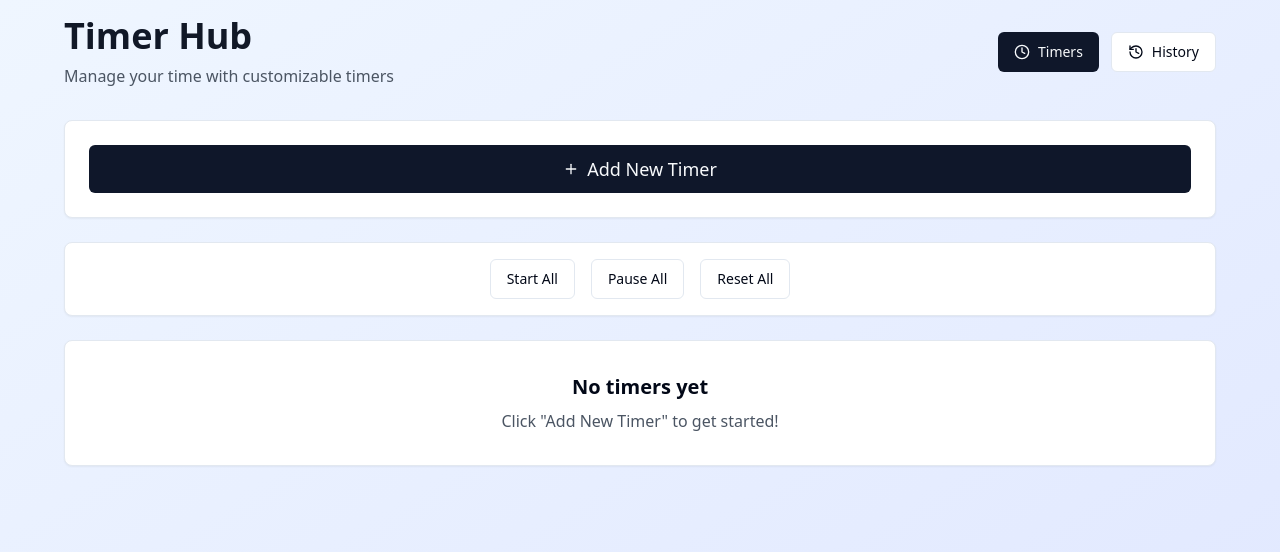
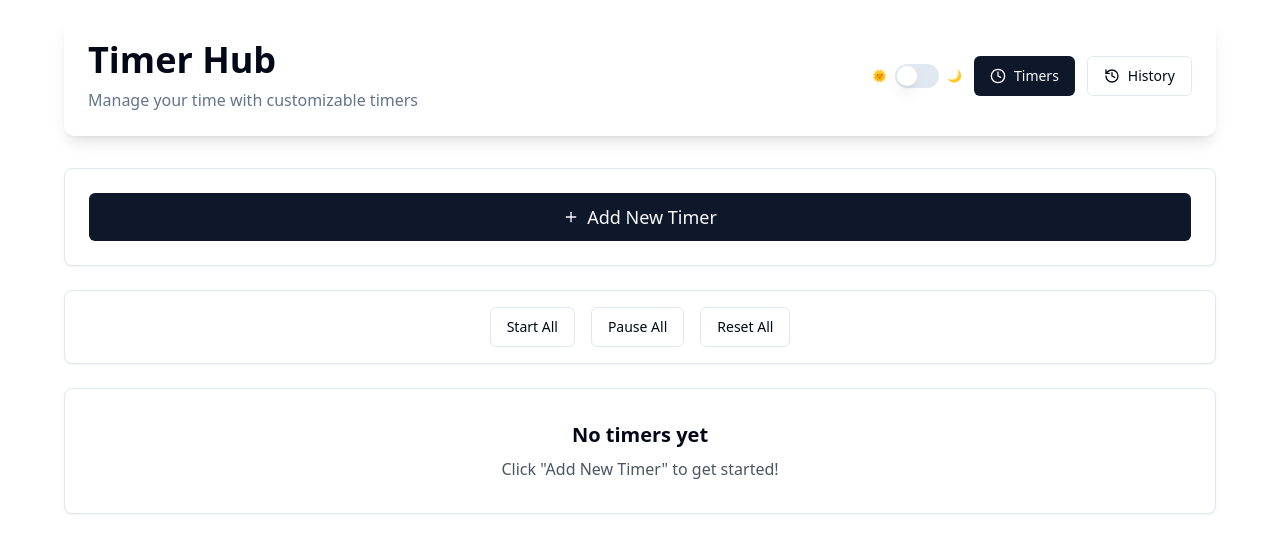
Before and after one commit to Ishugoel21/time-keeper, a React (Vite) app: page / in a window 1280 px wide. Shown: the top 552 px of the page. Built offline with nearby package versions, Linux system fonts and the light colour scheme.

Commit message:
Dark-mode added

```diff
--- a/src/components/CompletionModal.tsx
+++ b/src/components/CompletionModal.tsx
@@ -1,4 +1,3 @@
-
 import { Button } from '@/components/ui/button';
 import { Card } from '@/components/ui/card';
 import { CheckCircle, X } from 'lucide-react';
@@ -25,13 +24,13 @@ export const CompletionModal = ({ timer, onClose }: CompletionModalProps) => {
           </div>
 
           <div>
-            <h2 className="text-2xl font-bold text-green-600 mb-2">
+            <h2 className="text-2xl font-bold text-green-600 dark:text-green-400 mb-2">
               Congratulations! 🎉
             </h2>
-            <p className="text-lg text-gray-700">
+            <p className="text-lg text-gray-700 dark:text-foreground">
               <strong>{timer.name}</strong> has been completed!
             </p>
-            <p className="text-sm text-gray-600 mt-2">
+            <p className="text-sm text-gray-600 dark:text-muted-foreground mt-2">
               Category: {timer.category}
             </p>
           </div>
--- a/src/components/TimerItem.tsx
+++ b/src/components/TimerItem.tsx
@@ -89,6 +89,11 @@ export const TimerItem = ({ timer, onUpdateTimer, onDeleteTimer, onTimerComplete
   const isCompleted = timer.status === 'completed';
   const isRunning = timer.status === 'running';
 
+  // Simple linear progress bar
+  let progressColor = 'bg-gray-300';
+  if (isCompleted) progressColor = 'bg-green-500';
+  else if (isRunning) progressColor = 'bg-blue-500';
+
   return (
     <div className="p-2 sm:p-4 space-y-4">
       <div className="flex flex-col sm:flex-row sm:items-center sm:justify-between gap-2">
@@ -132,9 +137,17 @@ export const TimerItem = ({ timer, onUpdateTimer, onDeleteTimer, onTimerComplete
         </div>
       </div>
 
-      {/* Progress Bar */}
+      {/* Simple Progress Bar */}
       <div className="space-y-2">
-        <Progress value={progress} className="h-2" />
+        <div className="relative w-full h-5 rounded-full bg-gray-200 overflow-hidden">
+          <div
+            className={`absolute left-0 top-0 h-full rounded-full transition-all duration-500 ${progressColor} glow-bar`}
+            style={{ width: `${progress}%` }}
+          />
+          <span className="absolute inset-0 flex items-center justify-center text-xs font-semibold text-gray-800 select-none">
+            {Math.round(progress)}%
+          </span>
+        </div>
         <div className="flex flex-col sm:flex-row sm:justify-between text-xs text-gray-500 gap-1">
           <span>{Math.round(progress)}% complete</span>
           {timer.halfwayAlert && (
--- a/src/components/TimerList.tsx
+++ b/src/components/TimerList.tsx
@@ -91,7 +91,7 @@ export const TimerList = ({ timers, onUpdateTimer, onDeleteTimer, onTimerComplet
       {categoryGroups.map(({ category, timers: categoryTimers, isExpanded }) => (
         <Card key={category} className="overflow-hidden p-2 sm:p-0">
           {/* Category Header */}
-          <div className="p-2 sm:p-4 bg-gray-50 border-b">
+          <div className="p-2 sm:p-4 bg-card border-b border-border">
             <div className="flex flex-col sm:flex-row sm:items-center sm:justify-between gap-2 sm:gap-0">
               <Button
                 variant="ghost"
@@ -104,7 +104,7 @@ export const TimerList = ({ timers, onUpdateTimer, onDeleteTimer, onTimerComplet
                   <ChevronRight className="w-5 h-5" />
                 )}
                 {category}
-                <span className="text-sm font-normal text-gray-600 ml-2">
+                <span className="text-sm font-normal text-muted-foreground ml-2">
                   ({categoryTimers.length} timer{categoryTimers.length !== 1 ? 's' : ''})
                 </span>
               </Button>
--- a/src/components/ui/switch.tsx
+++ b/src/components/ui/switch.tsx
@@ -25,3 +25,42 @@ const Switch = React.forwardRef<
 Switch.displayName = SwitchPrimitives.Root.displayName
 
 export { Switch }
+
+export const ThemeSwitcher: React.FC = () => {
+  const [isDark, setIsDark] = React.useState(() => {
+    if (typeof window !== 'undefined') {
+      return document.documentElement.classList.contains('dark');
+    }
+    return false;
+  });
+
+  React.useEffect(() => {
+    const saved = localStorage.getItem('theme');
+    if (saved === 'dark') {
+      document.documentElement.classList.add('dark');
+      setIsDark(true);
+    } else if (saved === 'light') {
+      document.documentElement.classList.remove('dark');
+      setIsDark(false);
+    }
+  }, []);
+
+  const toggleTheme = (checked: boolean) => {
+    setIsDark(checked);
+    if (checked) {
+      document.documentElement.classList.add('dark');
+      localStorage.setItem('theme', 'dark');
+    } else {
+      document.documentElement.classList.remove('dark');
+      localStorage.setItem('theme', 'light');
+    }
+  };
+
+  return (
+    <div className="flex items-center gap-2">
+      <span className="text-xs">🌞</span>
+      <Switch checked={isDark} onCheckedChange={toggleTheme} />
+      <span className="text-xs">🌙</span>
+    </div>
+  );
+};
--- a/src/index.css
+++ b/src/index.css
@@ -98,6 +98,24 @@
   }
 
   body {
-    @apply bg-background text-foreground;
+    @apply bg-background text-foreground transition-colors duration-500;
+  }
+
+  .dark body {
+    background: linear-gradient(135deg, #181c2f 0%, #232946 100%) !important;
+  }
+
+  .card, .dark .card {
+    @apply shadow-xl border border-border backdrop-blur-md;
+    transition: background 0.4s, color 0.4s, box-shadow 0.4s;
+  }
+
+  .glow-bar {
+    box-shadow: 0 0 12px 2px #22d3ee66, 0 0 0 0 #0000;
+    transition: box-shadow 0.4s;
+  }
+
+  .dark .glow-bar {
+    box-shadow: 0 0 16px 4px #22d3eecc, 0 0 0 0 #0000;
   }
 }
--- a/src/pages/Index.tsx
+++ b/src/pages/Index.tsx
@@ -8,6 +8,7 @@ import { TimerHistory } from '@/components/TimerHistory';
 import { CompletionModal } from '@/components/CompletionModal';
 import { Timer, TimerHistoryEntry } from '@/types/timer';
 import { saveTimers, loadTimers, saveHistory, loadHistory } from '@/utils/storage';
+import { ThemeSwitcher } from '@/components/ui/switch';
 
 const Index = () => {
   const [timers, setTimers] = useState<Timer[]>([]);
@@ -94,15 +95,17 @@ const Index = () => {
   };
 
   return (
-    <div className="min-h-screen bg-gradient-to-br from-blue-50 to-indigo-100 p-2 sm:p-4">
+    <div className="min-h-screen bg-background text-foreground p-2 sm:p-4">
       <div className="max-w-6xl mx-auto">
         {/* Header */}
         <div className="flex flex-col sm:flex-row sm:justify-between sm:items-center gap-4 mb-8">
+          <div className="w-full bg-white/70 dark:bg-white/10 backdrop-blur-md rounded-xl shadow-lg p-6 flex flex-col sm:flex-row sm:items-center sm:justify-between gap-4 transition-all duration-500">
             <div className="text-center sm:text-left">
-            <h1 className="text-3xl sm:text-4xl font-bold text-gray-900 mb-2">Timer Hub</h1>
-            <p className="text-gray-600">Manage your time with customizable timers</p>
+              <h1 className="text-3xl sm:text-4xl font-bold mb-2">Timer Hub</h1>
+              <p className="text-muted-foreground">Manage your time with customizable timers</p>
             </div>
-          <div className="flex flex-col sm:flex-row gap-2 sm:gap-3 w-full sm:w-auto">
+            <div className="flex flex-col sm:flex-row gap-2 sm:gap-3 w-full sm:w-auto items-center justify-end">
+              <ThemeSwitcher />
               <Button
                 variant={activeView === 'timers' ? 'default' : 'outline'}
                 onClick={() => setActiveView('timers')}
@@ -119,6 +122,7 @@ const Index = () => {
                 <History className="w-4 h-4" />
                 History
               </Button>
+            </div>
           </div>
         </div>
 
```
Lines whose indentation alone changed are shown as unchanged.
